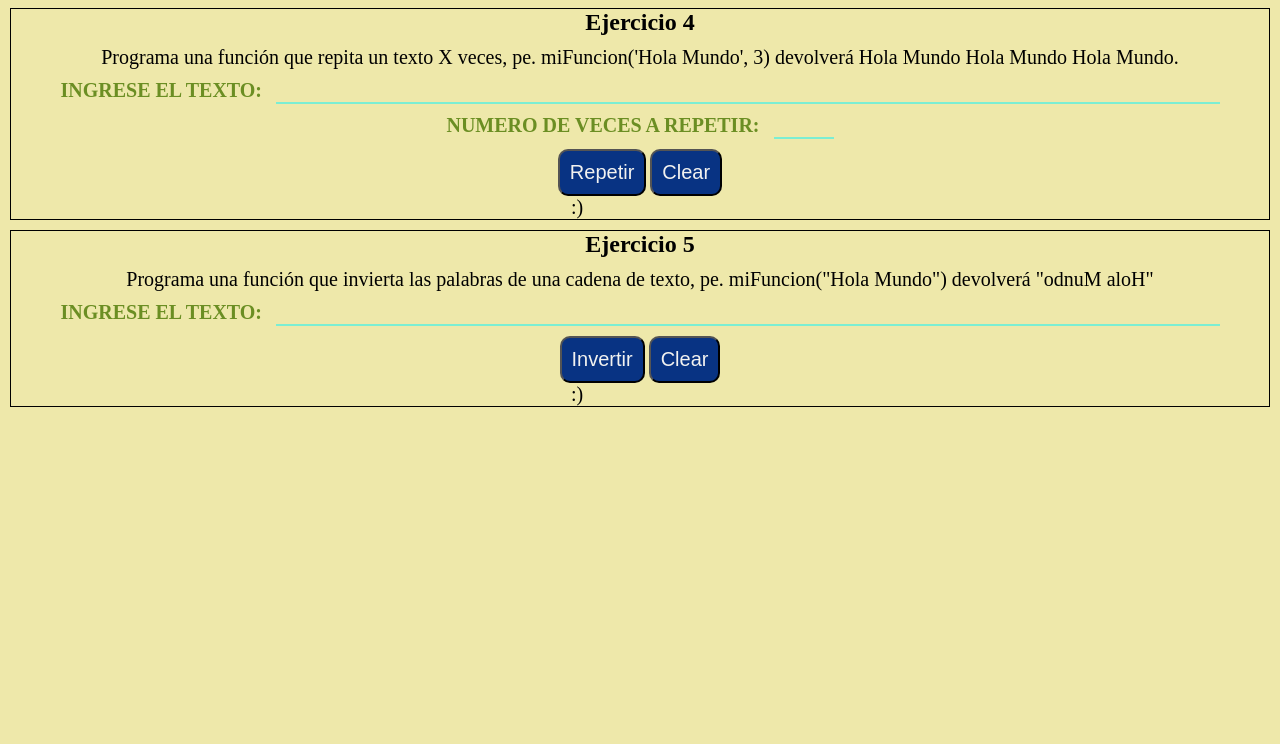
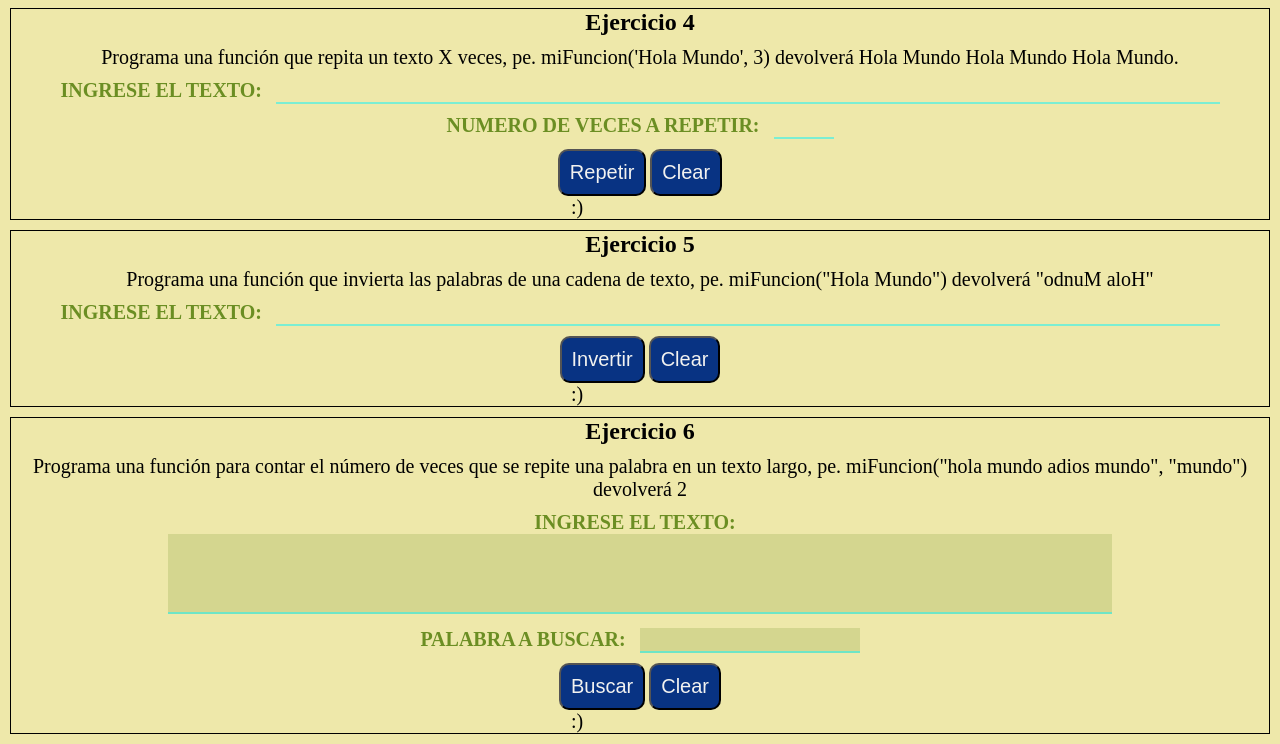
Before and after one commit to Henrycaba471/iniciando-en-git, a plain HTML site: page index.html in a window 1280 px wide. Shown: the part 717-1461 px from the top of the page. Before the commit the page ends 1134 px from the top, so only its background shows below. Drawn offline with Linux system fonts and the light colour scheme.

Commit message:
Ejercicio 6 resuelto

```diff
--- a/app.js
+++ b/app.js
@@ -59,7 +59,7 @@ const cadenaAArreglo = ()=>{
     let resultado3 = document.getElementById('resultado3');
 
     if (textoAConvertir.length == '') {
-        return resultado3.innerHTML = ('No has ingresado ningun texto');
+        return resultado3.innerHTML = ('No has ingresado ningun texto :(');
     }
     console.log('El texto ingresado es:','"',textoAConvertir,'"', 'y quedaria así:',textoAConvertir.split(separador));
     return resultado3.innerHTML = (`El texto ingresado es: "${textoAConvertir}" y quedaria así: ${textoAConvertir.split(separador)}`);
@@ -84,7 +84,7 @@ const repetirTexto = ()=>{
     let resultado4 = document.getElementById('resultado4');
 
     if (textoARepetir.length == '') {
-        return resultado4.innerHTML = ('No has ingresado ningun texto');
+        return resultado4.innerHTML = ('No has ingresado ningun texto :(');
     }
     if (repetidor.length == '') {
         return resultado4.innerHTML = ('Ingresa las veces a repetir');
@@ -113,7 +113,7 @@ const invertirTexto =()=>{
     let textoAInvertir = document.getElementById('entrada-5').value;
     let resultado5 = document.getElementById('resultado5');
     if (textoAInvertir.length == '') {
-        return resultado5.innerHTML = ('No has ingresado ningun texto');
+        return resultado5.innerHTML = ('No has ingresado ningun texto :(');
     }
     return resultado5.innerHTML = (`El texto a invertir es: "${textoAInvertir}" Quedaria: ${textoAInvertir.split('').reverse().join('')}`);
 }
@@ -125,4 +125,41 @@ let borrar5 = document.getElementById('clear5');
 borrar5.addEventListener('click', ()=>{
     textoAInvertir.value = '';
     resultado5.innerHTML = (':)');
-})
+});
+
+//6
+const buscarPalabra = ()=>{
+
+    let textoAAnalizar = document.getElementById('entrada-6').value;
+    let pbuscada = document.getElementById('pbuscada').value;
+    let resultado6 = document.getElementById('resultado6');
+
+    if (textoAAnalizar.length == '') {
+        return resultado6.innerHTML = ('No has ingresado ningun texto :(');
+    }
+    if (pbuscada.length == '') {
+        return resultado6.innerHTML = ('No has ingresado ninguna palabra a buscar :(');
+    }
+
+    let i = 0;
+    let contador = 0;
+
+    while (i !== -1) {
+        i = textoAAnalizar.indexOf(pbuscada,i);
+        if (i !== -1) {
+            i++;
+            contador++;
+        }
+    }
+    return resultado6.innerHTML = (`En el texto la palabra "${pbuscada}" se repite ${contador} veces`);
+}
+
+let textoAAnalizar = document.getElementById('entrada-6');
+let pbuscada = document.getElementById('pbuscada');
+let borrar6 = document.getElementById('clear6');
+let resultado6 = document.getElementById('resultado6');
+borrar6.addEventListener('click', ()=>{
+    textoAAnalizar.value = '';
+    pbuscada.value = '';
+    resultado6.innerHTML = (':)');
+});
--- a/index.html
+++ b/index.html
@@ -24,7 +24,7 @@
         <div class="ejercicio-2">
             <h2 class="dos">Ejercicio 2</h2>
             <p>Programa una función que te devuelva el texto recortado según el número de caracteres indicados, pe. miFuncion("Hola Mundo", 4) devolverá "Hola"</p>
-            <label for="entrada">Ingrese el texto:</label>
+            <label for="entrada-recorte">Ingrese el texto:</label>
             <input type="text" id="entrada-recorte"><br>
             <label for="recorte">Recorte:</label>
             <input type="number" id="recorte"><br>
@@ -35,7 +35,7 @@
         <div class="ejercicio-3">
             <h2 class="tres">Ejercicio 3</h2>
             <p>Programa una función que dada una String te devuelva un Array de textos separados por cierto caracter, pe. miFuncion('hola que tal', ' ') devolverá ['hola', 'que', 'tal']</p>
-            <label for="entrada">Ingrese el texto:</label>
+            <label for="entrada-3">Ingrese el texto:</label>
             <input type="text" id="entrada-3"><br>
             <label for="separador">Separdor:</label>
             <input type="text" id="separador"><br>
@@ -46,7 +46,7 @@
         <div class="ejercicio-4">
             <h2 class="cuatro">Ejercicio 4</h2>
             <p>Programa una función que repita un texto X veces, pe. miFuncion('Hola Mundo', 3) devolverá Hola Mundo Hola Mundo Hola Mundo.</p>
-            <label for="entrada">Ingrese el texto:</label>
+            <label for="entrada-4">Ingrese el texto:</label>
             <input type="text" id="entrada-4"><br>
             <label for="repetidor">Numero de veces a Repetir:</label>
             <input type="number" id="repetidor"><br>
@@ -57,11 +57,22 @@
         <div class="ejercicio-5">
             <h2 class="cuatro">Ejercicio 5</h2>
             <p>Programa una función que invierta las palabras de una cadena de texto, pe. miFuncion("Hola Mundo") devolverá "odnuM aloH"</p>
-            <label for="entrada">Ingrese el texto:</label>
+            <label for="entrada-5">Ingrese el texto:</label>
             <input type="text" id="entrada-5"><br>
             <button type="submit" id="contar5" onclick="invertirTexto()">Invertir</button>
             <button id="clear5" type="submit">Clear</button><br>
             <span id="resultado5">:)</span>
+        </div>
+        <div class="ejercicio-6">
+            <h2 class="cuatro">Ejercicio 6</h2>
+            <p>Programa una función para contar el número de veces que se repite una palabra en un texto largo, pe. miFuncion("hola mundo adios mundo", "mundo") devolverá 2</p>
+            <label for="entrada-6" id="ejer6">Ingrese el texto:</label><br>
+            <textarea id="entrada-6"></textarea><br>
+            <label for="pbuscada">Palabra a Buscar:</label>
+            <input type="text" id="pbuscada"><br>
+            <button type="submit" id="contar6" onclick="buscarPalabra()">Buscar</button>
+            <button id="clear6" type="submit">Clear</button>
+            <span id="resultado6">:)</span>
         </div>
 
     </div>
--- a/style.css
+++ b/style.css
@@ -219,3 +219,50 @@ p{
   border: 1px solid #000;
   margin: 10px;
 }
+
+/*6*/
+.ejercicio-6 label {
+  font-size: 20px;
+  text-transform: uppercase;
+  color: #6b8e23;
+  font-weight: 900;
+  padding-right: 10px;
+}
+.ejercicio-6 #pbuscada{
+  width: 220px;
+}
+.ejercicio-6 textarea, input{
+  width: 75%;
+  font-size: 20px;
+  outline: none;
+  border: none;
+  border-bottom: 2px solid rgb(10, 245, 253, 0.5);
+  background: transparent;
+  padding-left: 5px;
+  color: #2F4F4f;
+  margin-bottom: 10px;
+  resize: none;
+  background: rgb(107, 142, 35, 0.2);
+}
+.ejercicio-6 textarea{
+  height: 80px;
+}
+.ejercicio-6 button {
+  font-size: 20px;
+  background: rgb(8, 51, 131);
+  padding: 10px;
+  border-radius: 10px;
+  outline: none;
+  cursor: pointer;
+  color: #F2F2F0;
+}
+.ejercicio-6 span {
+  display: block;
+  max-width: 90%;
+  font-size: 20px;
+}
+.ejercicio-6 {
+  border: 1px solid #000;
+  margin: 10px;
+  position: relative;
+}
```
Also changed, not shown: Ejercicios.txt.
